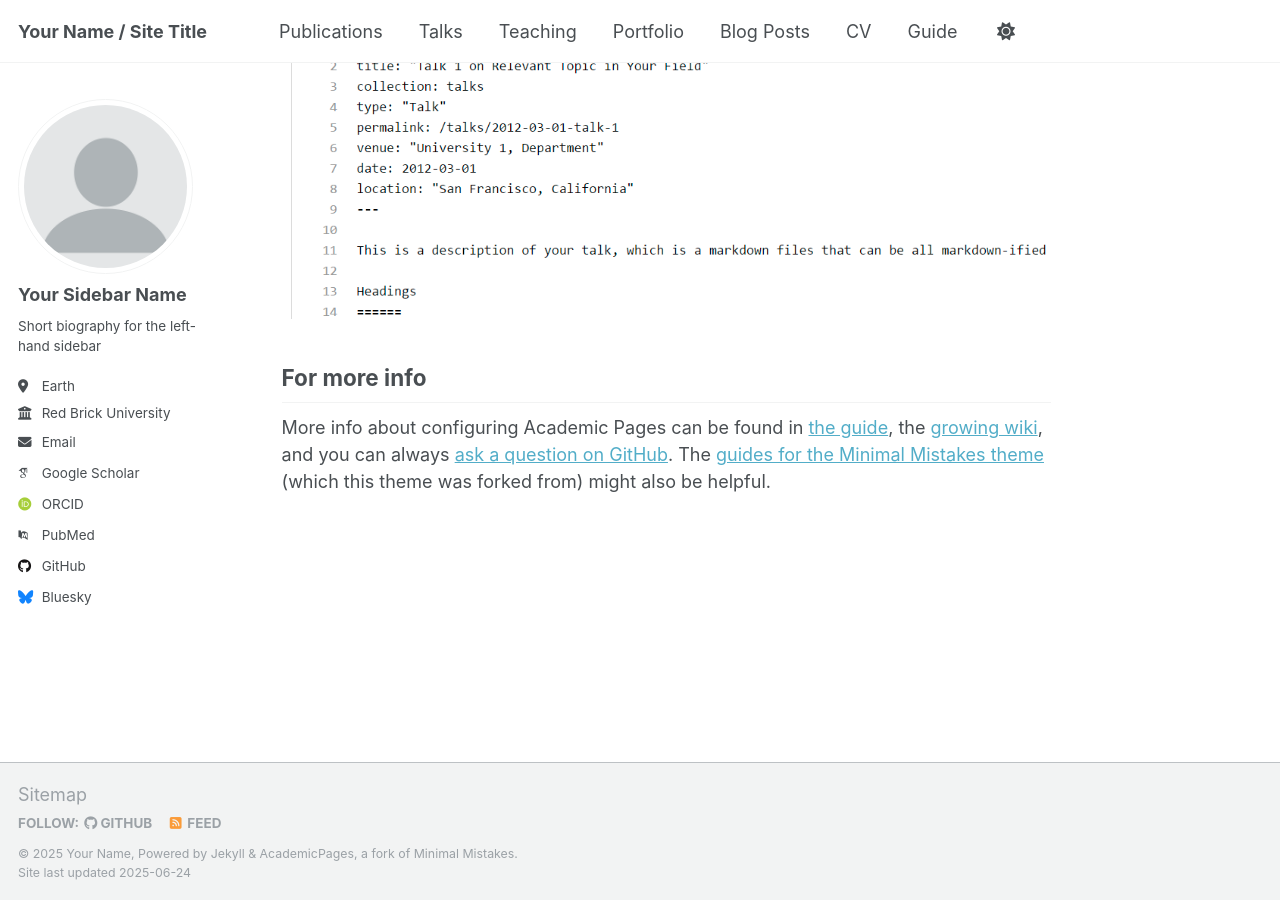
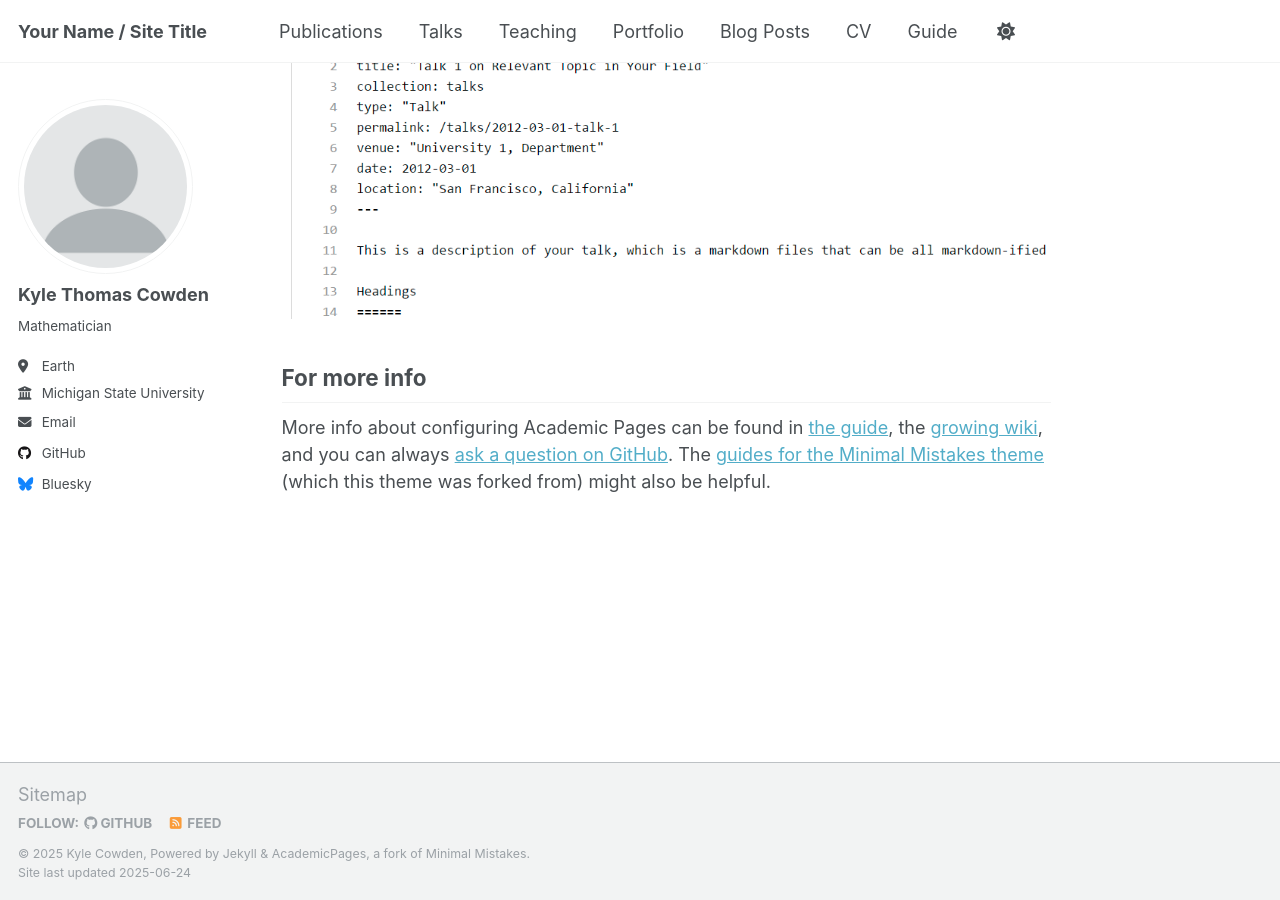
Before and after one commit to spleen-in-a-bean/spleen-in-a-bean.github.io, a Jekyll site: the page built from _pages/about.md, in a window 1280 px wide and 900 px high, scrolled down 2636 px. Built offline with Jekyll 4.4.1, drawn with Linux system fonts in a browser that asks for light colours; some web fonts are replaced.

Commit message:
more basic information

```diff
--- a/_config.yml
+++ b/_config.yml
@@ -11,11 +11,11 @@ locale                   : "en-US"
 site_theme               : "default"
 title                    : "Your Name / Site Title"
 title_separator          : "-"
-name                     : &name "Your Name"
-description              : &description "personal description"
-url                      : https://academicpages.github.io # the base hostname & protocol for your site e.g. "https://[your GitHub username].github.io" or if you already have some other page hosted on Github then use "https://[your GitHub username].github.io/[Your Repo Name]"
+name                     : &name "Kyle Cowden"
+description              : &description "Mathematician"
+url                      : https://spleen-in-a-bean.github.io # the base hostname & protocol for your site e.g. "https://[your GitHub username].github.io" or if you already have some other page hosted on Github then use "https://[your GitHub username].github.io/[Your Repo Name]"
 baseurl                  : "" # the subpath of your site, e.g. "/blog"
-repository               : "academicpages/academicpages.github.io"
+repository               : "spleen-in-a-bean/spleen-in-a-bean.github.io"
 
 # Site Author - The following control what appear as part of the author content on the side bar.
 #               If a field is blank the icon and link will not appear, otherwise it will be shown.
@@ -23,22 +23,22 @@ repository               : "academicpages/academicpages.github.io"
 author:
   # Biographic information
   avatar           : "profile.png"
-  name             : "Your Sidebar Name"
+  name             : "Kyle Thomas Cowden"
   pronouns         : # example: "she/her"
-  bio              : "Short biography for the left-hand sidebar"
+  bio              : "Mathematician"
   location         : "Earth"
-  employer         : "Red Brick University"
+  employer         : "Michigan State University"
   uri              : # URL
-  email            : "none@example.org"
+  email            : "cowdenky@msu.edu"
 
   # Academic websites
   academia         : # URL
   arxiv            : # URL - Update with the correct link to your profile
-  googlescholar    : "https://scholar.google.com/citations?user=PS_CX0AAAAAJ"
+ # googlescholar    : "https://scholar.google.com/citations?user=PS_CX0AAAAAJ"
   impactstory      : # URL
-  orcid            : "http://orcid.org/yourorcidurl"
+#  orcid            : "http://orcid.org/yourorcidurl"
   semantic         : # URL
-  pubmed           : "https://www.ncbi.nlm.nih.gov/pubmed/?term=john+snow"
+#  pubmed           : "https://www.ncbi.nlm.nih.gov/pubmed/?term=name+here"
   researchgate     : # URL
   scopus           : # URL
 
@@ -46,7 +46,7 @@ author:
   bitbucket        : # Username - Update with your username on the site
   codepen          : # Username
   dribbble         : # Username
-  github           : "academicpages"
+  github           : ""
   kaggle           : # Username
   stackoverflow    : # User number or user number and name (i.e., use "1" or "1/jeff-atwood")
 
```
